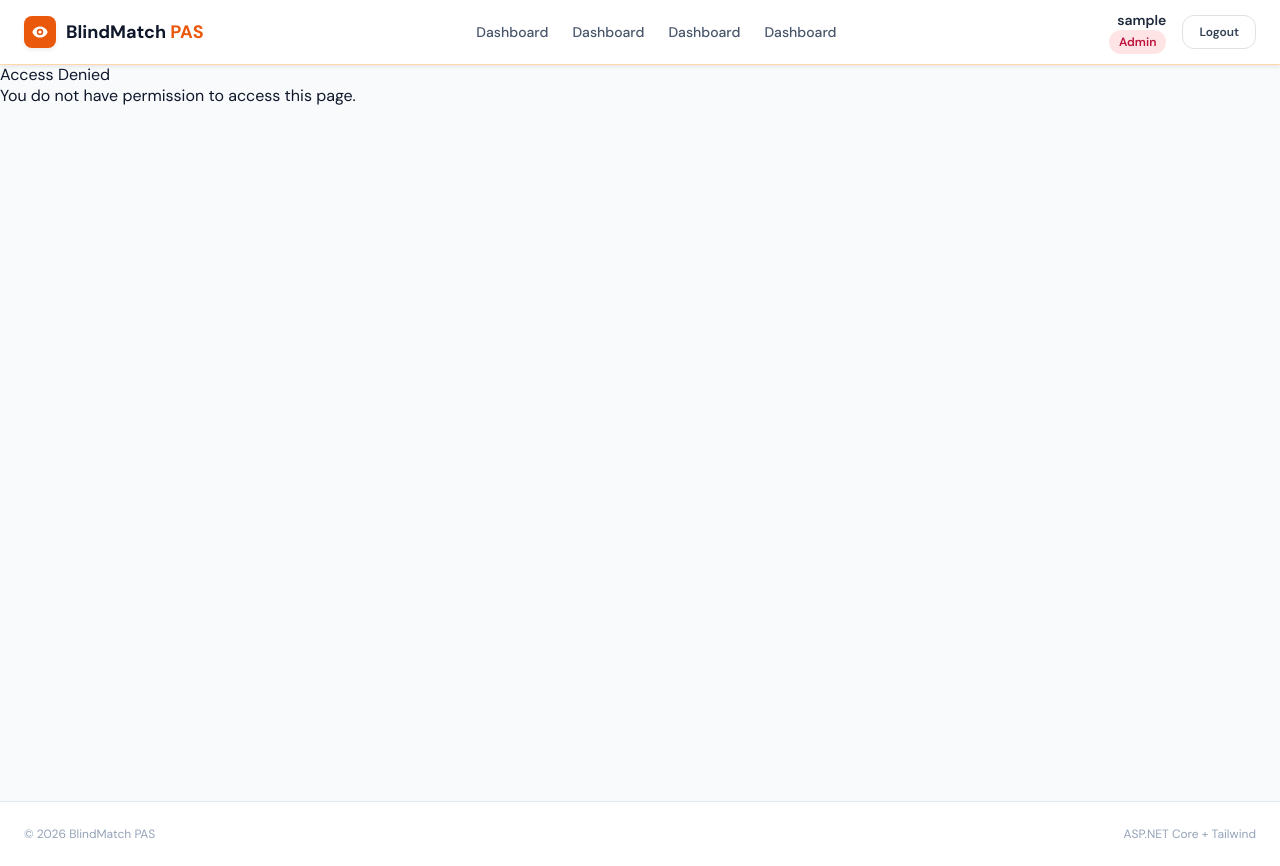
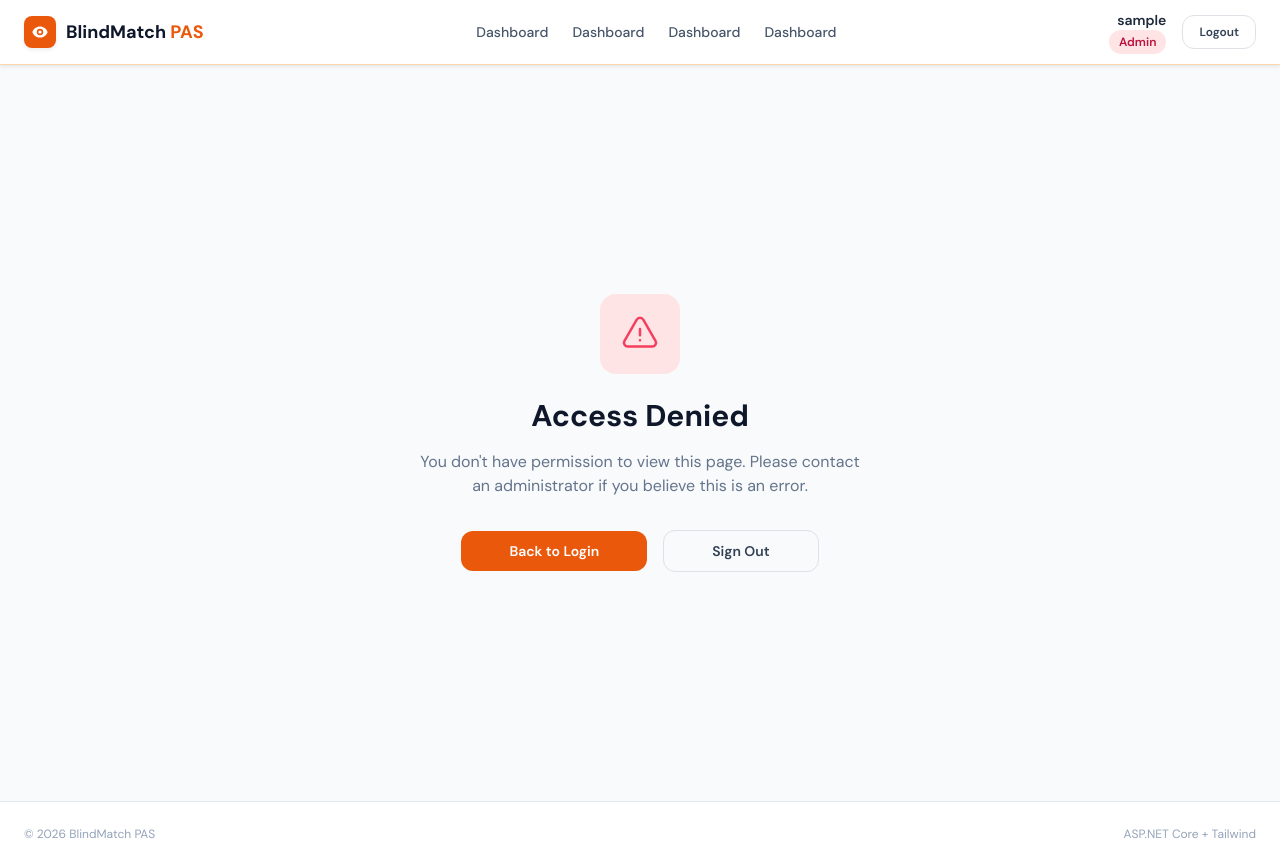
Before and after one commit to dumidusa/Blind_Match_PAS, an ASP.NET Core app: page /Auth/AccessDenied in a window 1280 px wide. Run offline with ASP.NET Core 8, Linux system fonts and the light colour scheme; the visitor is signed in with stand-in values (Sample User, id 1); some libraries are stand-ins or nearby versions.

Commit message:
feat: add access denied page with login and sign out actions

```diff
--- a/Views/Auth/AccessDenied.cshtml
+++ b/Views/Auth/AccessDenied.cshtml
@@ -1,2 +1,26 @@
-<h2>Access Denied </h2>
-<p>You do not have permission to access this page.</p>
+ @{
+    ViewData["Title"] = "Access Denied";
+    Layout = "~/Views/Shared/_Layout.cshtml";
+}
+
+<div class="min-h-[calc(100vh-4rem)] flex items-center justify-center px-4 py-16">
+    <div class="text-center max-w-md">
+        <div class="inline-flex items-center justify-center w-20 h-20 rounded-2xl bg-rose-100 mb-6">
+            <svg class="w-10 h-10 text-rose-500" fill="none" stroke="currentColor" stroke-width="1.5" viewBox="0 0 24 24">
+                <path stroke-linecap="round" stroke-linejoin="round" d="M12 9v3.75m-9.303 3.376c-.866 1.5.217 3.374 1.948 3.374h14.71c1.73 0 2.813-1.874 1.948-3.374L13.949 3.378c-.866-1.5-3.032-1.5-3.898 0L2.697 16.126zM12 15.75h.007v.008H12v-.008z"/>
+            </svg>
+        </div>
+        <h1 class="text-3xl font-bold text-slate-900 mb-3">Access Denied</h1>
+        <p class="text-slate-500 mb-8">You don't have permission to view this page. Please contact an administrator if you believe this is an error.</p>
+        <div class="flex items-center justify-center gap-3">
+            <a asp-controller="Auth" asp-action="Login"
+               class="inline-flex items-center gap-2 px-5 py-2.5 rounded-xl bg-brand-600 text-white font-semibold text-sm hover:bg-brand-700 transition-all">
+                Back to Login
+            </a>
+            <a asp-controller="Auth" asp-action="Logout"
+               class="inline-flex items-center gap-2 px-5 py-2.5 rounded-xl border border-slate-200 text-slate-700 font-semibold text-sm hover:bg-slate-100 transition-all">
+                Sign Out
+            </a>
+        </div>
+    </div>
+</div>
```
